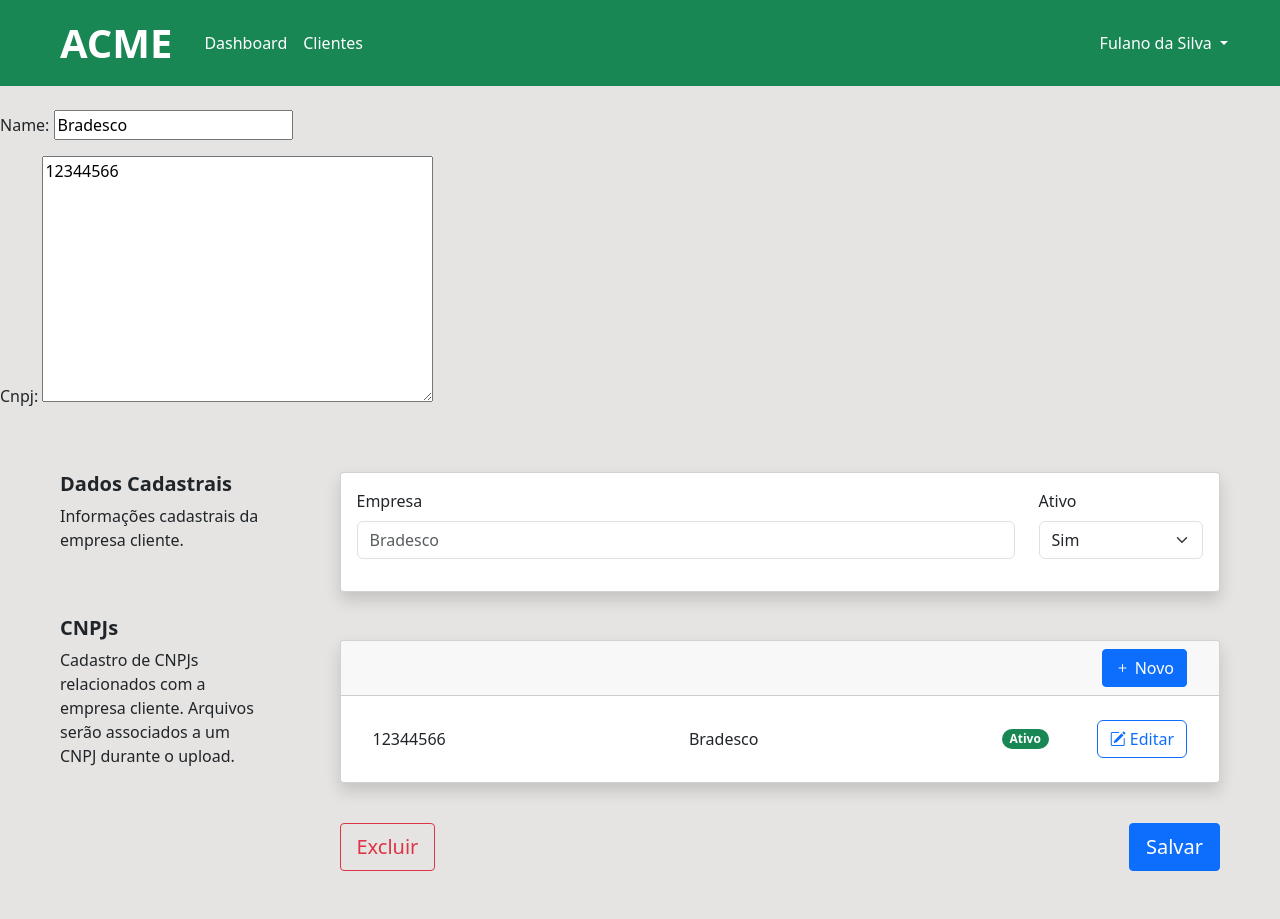
After one commit to Cunegundess/dashboardDjango, a Django app: page /editarempresa/1 in a window 1280 px wide. The commit adds this page. Run offline with Django 4.2, Linux system fonts and the light colour scheme; data comes from the database, SQL or seed files in the repository; both versions use the stored data as it was after the commit.

Commit message:
Telas Finalizadas

```diff
--- /dev/null
+++ b/dashboard/forms.py
@@ -0,0 +1,8 @@
+from django import forms
+from .models import Empresas
+
+class EmpresaForm(forms.ModelForm):
+
+    class Meta:
+        model = Empresas
+        fields = ('name', 'Cnpj')
--- a/dashboard/templates/dashboard/dashboard.html
+++ b/dashboard/templates/dashboard/dashboard.html
@@ -6,7 +6,9 @@
 <main class="container d-flex flex-column justify-content-center align-items-end">
 
     <div class="align-self-end mb-3">
-      <button class="btn btn-primary btn-lg rounded-1 mb-4 mt-4" type="submit">Novo</button>
+      <a href="/novaempresa/">
+        <button class="btn btn-primary btn-lg rounded-1 mb-4 mt-4" type="submit">Novo</button>
+      </a>
     </div>
 
       <div class="card mb-3 shadow ms-auto rounded-1" style="width: 100%;">
@@ -19,7 +21,7 @@
                 {{empresa.name}}
               </p>
               <span class="badge rounded-pill text-bg-success">{{empresa.active}}</span>
-              <a href = "/empresa/{{empresa.id}}">
+              <a href = "/viewempresa/{{empresa.id}}">
                 <button class="btn btn-outline-primary" type="submit">
                   <i class="bi bi-pencil-square"></i>
                   Editar
--- /dev/null
+++ b/dashboard/templates/dashboard/editarempresa.html
@@ -0,0 +1,121 @@
+{% extends 'base.html' %}
+
+{% block content %}
+<form method="POST">
+    {% csrf_token %}
+    {{ form.as_p }}
+<div class="d-flex flex-row">
+    <div class="container d-flex flex-column text-wrap w-25 m-0 ms-5 mt-5 me-5">
+        <div class="mb-5">
+            <h1 class="fs-5 fw-semibold">
+                Dados Cadastrais
+            </h1>
+            <p class="fs-6">
+                Informações cadastrais da empresa cliente.
+            </p>
+        </div>
+        <div>
+            <h1 class="fs-5 fw-semibold">
+                CNPJs
+            </h1>
+            <p class="fs-6">
+                Cadastro de CNPJs relacionados com a empresa cliente. Arquivos serão associados a um CNPJ durante o upload.
+            </p>
+        </div>
+    </div>
+
+    <div class="container d-flex flex-column mt-5 me-5">
+        <div class="card mb-5 shadow ms-auto rounded-1 w-100 d-flex flex-row">
+            <div class="card-body d-flex flex-row gap-4">
+                <div class="mb-3 w-100 flex-grow-1">
+                    <label for="formGroupExampleInput" class="form-label">Empresa</label>
+                    <input type="text" class="form-control" id="formGroupExampleInput id_name" placeholder="{{empresa.name}}">
+                </div>
+                <div class="mb-3 w-25">
+                    <label for="inputState" class="form-label">Ativo</label>
+                    <select id="inputState" class="form-select">
+                        <option selected>Sim</option>
+                        <option>Não</option>
+                    </select>
+                </div>
+            </div>
+        </div>
+
+        <div class="card mb-3 shadow ms-auto rounded-1 w-100">
+            <div class="card-header d-flex justify-content-end">
+                <button class="btn btn-primary rounded-1 me-3" type="submit">
+                    <i class="bi bi-plus"></i>
+                    Novo
+                </button>
+            </div>
+            <div class="card-body">
+                <ul class="list-group list-group-flush">
+                    <li class="list-group-item d-inline-flex align-items-center gap-5">
+                    <p class="flex-grow-1 mb-0">
+                        {{empresa.Cnpj}}
+                    </p>
+                    <p class="flex-grow-1 mb-0">
+                        {{empresa.name}}
+                    </p>
+                    <span class="badge rounded-pill text-bg-success">{{empresa.active}}</span>
+
+                    <button class="btn btn-outline-primary" type="button" data-bs-toggle="modal" data-bs-target="#exampleModal">
+                    <i class="bi bi-pencil-square"></i>
+                    Editar
+                    </button>
+
+                    <div class="modal" tabindex="-1" id="exampleModal">
+                        <div class="modal-dialog modal-dialog-centered">
+                            <div class="modal-content">
+                                <div class="modal-header">
+                                    <h5 class="modal-title">Editando CNPJ</h5>
+                                    <button type="button" class="btn-close" data-bs-dismiss="modal" aria-label="Close"></button>
+                                </div>
+                                <div class="modal-body">
+                                    <form method="POST">
+                                        {% csrf_token %}
+                                        {{ form.as_p }}
+                                        <div class="mb-3 w-100 flex-grow-1">
+                                            <label for="formGroupExampleInput" class="form-label">Empresa</label>
+                                            <input type="text" class="form-control" id="formGroupExampleInput id_name" placeholder="{{empresa.name}}">
+                                        </div>
+                                        <div class="mb-3 w-100 flex-grow-1">
+                                            <label for="formGroupExampleInput" class="form-label">CNPJ</label>
+                                            <input type="text" class="form-control" id="formGroupExampleInput id_Cnpj" placeholder="{{empresa.Cnpj}}">
+                                        </div>
+                                        <div class="mb-3 w-25">
+                                            <label for="inputState" class="form-label">Ativo</label>
+                                            <select id="inputState" class="form-select">
+                                                <option selected>Sim</option>
+                                                <option>Não</option>
+                                            </select>
+                                        </div>
+                                    </div>
+                                </form>
+                                <div class="modal-footer">
+                                    <button type="button" class="btn btn-primary">Salvar</button>
+                                </div>
+                        </div>
+                    </div>
+                    </li>
+                </ul>
+            </div>
+        </div>
+
+        <div class="sticky-bottom position-relative d-flex justify-content-between">
+            <div class="mb-5 mt-4">
+                <a href="deletarempresa/{{empresa.id}}">
+                    <input class="btn btn-outline-danger btn-lg rounded-1" type="submit" value="Excluir"></input>
+                </a>
+            </div>
+            <div class="mb-5 mt-4">
+                <a href="editarempresa/{{empresa.id}}">
+                    <input class="btn btn-primary btn-lg rounded-1" type="submit" value="Salvar"></input>
+                </a>
+            </div>
+        </div>
+    </div>
+</div>
+</form>
+
+{% endblock %}
--- a/dashboard/urls.py
+++ b/dashboard/urls.py
@@ -3,5 +3,8 @@
 
 urlpatterns = [
     path('', views.dashboard, name = 'dashboard'),
-    path('empresa/<int:id>', views.dadosEmpresa, name='dadosEmpresa')
+    path('viewempresa/<int:id>', views.viewEmpresa, name='viewEmpresa'),
+    path('editarempresa/<int:id>', views.editEmpresa, name="editEmpresa"),
+    path('deletarempresa/<int:id>', views.deleteEmpresa, name='deleteEmpresa'),
+    path('novaempresa/', views.novaEmpresa, name='novaEmpresa'),
 ]
--- a/dashboard/views.py
+++ b/dashboard/views.py
@@ -1,12 +1,42 @@
-from django.shortcuts import render, get_object_or_404
+from django.shortcuts import render, get_object_or_404, redirect
 from django.http import HttpResponse
 from .models import Empresas
+from .forms import EmpresaForm
 
 # Create your views here.
 def dashboard(request):
-    empresas = Empresas.objects.all()
+    empresas = Empresas.objects.all().order_by('-created_at')
     return render(request, 'dashboard/dashboard.html', {'empresas': empresas})
 
-def dadosEmpresa(request, id):
+def viewEmpresa(request, id):
     empresa = get_object_or_404(Empresas, pk=id)
-    return render(request, 'dashboard/empresa.html', {'empresa': empresa})
+    return render(request, 'dashboard/editarempresa.html', {'empresa': empresa})
+
+def editEmpresa(request, id):
+    empresa = get_object_or_404(Empresas, pk=id)
+    form = EmpresaForm(instance=empresa)
+    if request.method == "POST":
+        form = EmpresaForm(request.POST, instance=empresa)
+        if form.is_valid():
+            empresa.save()
+            return redirect('/')
+    else:
+        return render(request, 'dashboard/editarempresa.html', {'form': form, 'empresa': empresa})
+
+def novaEmpresa(request):
+    if request.method == "POST":
+        form = EmpresaForm(request.POST)
+
+        if form.is_valid():
+            empresa = form.save(commit=False)
+            empresa.active = 'Ativo'
+            empresa.save()
+            return redirect('/')
+    else:
+        form = EmpresaForm()
+        return render(request, 'dashboard/novaempresa.html', {'form': form})
+
+def deleteEmpresa(requst, id):
+    empresa = get_object_or_404(Empresas, pk=id)
+    empresa.delete()
+    return redirect('/')
```
Also changed, not shown: dashboard/templates/dashboard/empresa.html (deleted, +0 -77 lines), dashboard/templates/dashboard/novaempresa.html (added, +41 -0 lines), db.sqlite3.
